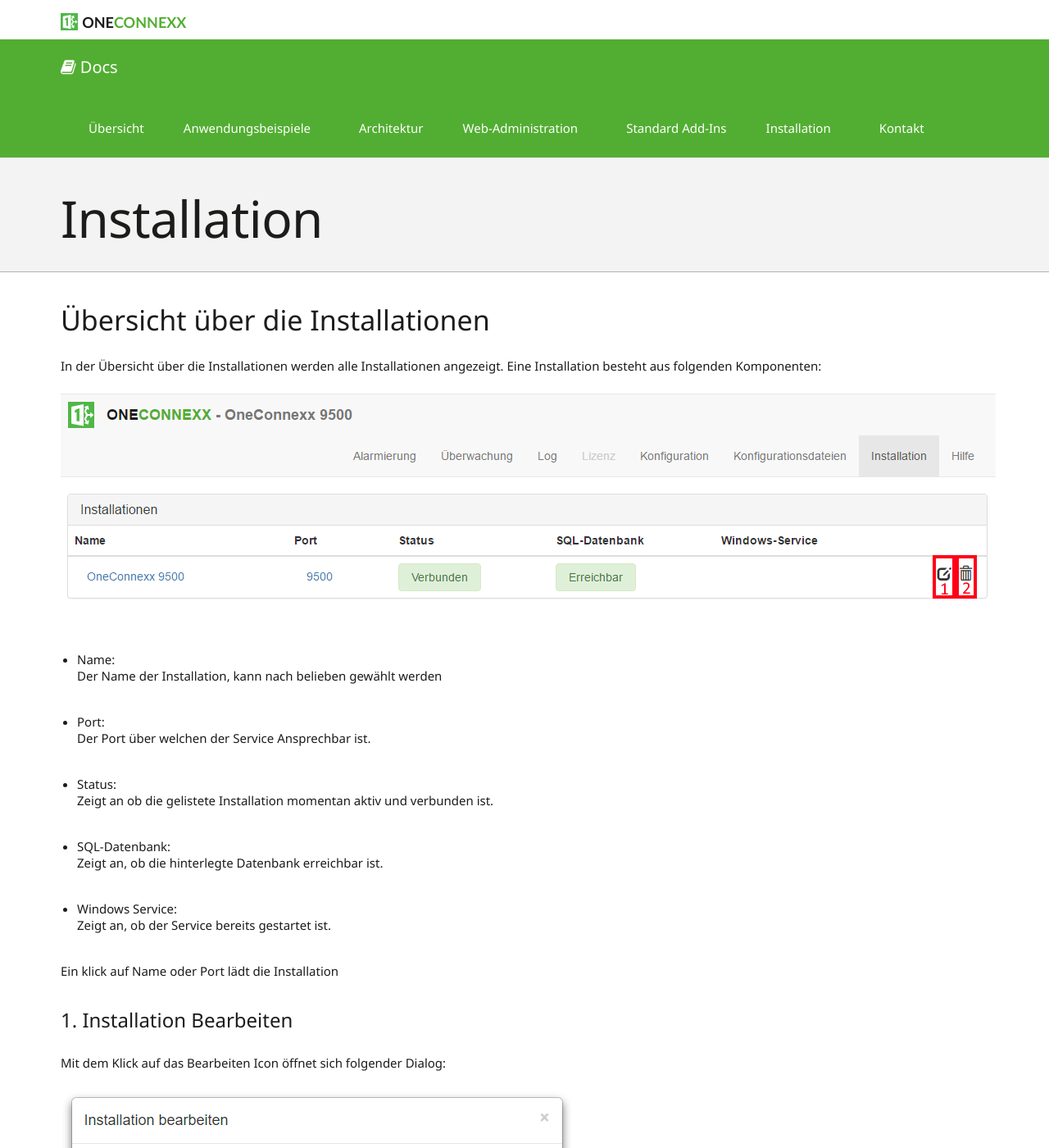
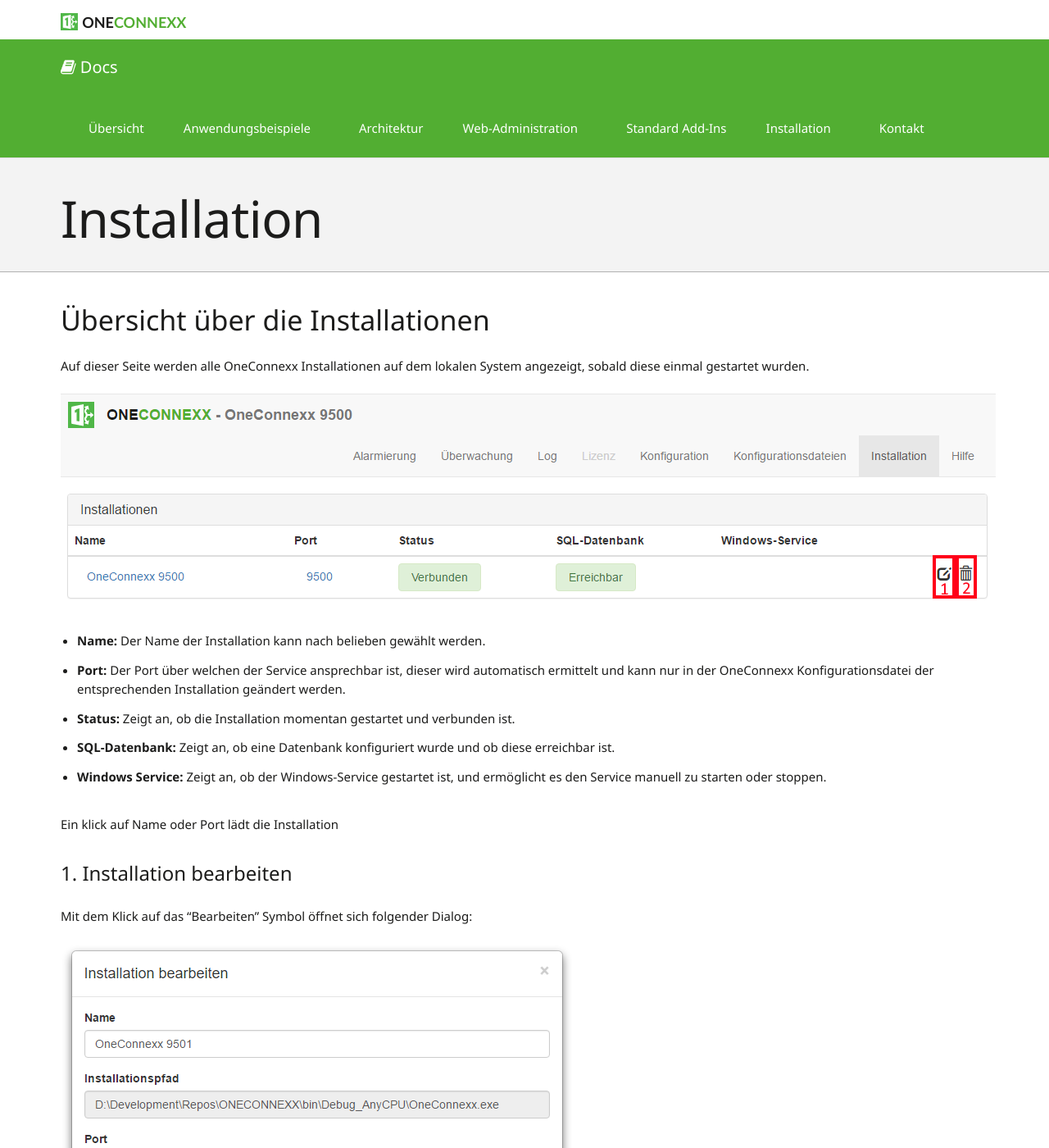
Before and after one commit to primesoft-group/oneconnexx-docs, a Jekyll site: the page built from _pages/webclient/de/installation.md, in a window 1280 px wide and 1400 px high. Shown: the whole window at 82% size. Built offline with Jekyll 4.4.1, drawn with Linux system fonts in a browser that asks for light colours; nearby versions of some CDN libraries; some web fonts are replaced; some of the changed text lies outside the part shown.

Commit message:
Update installation.md

```diff
--- a/_pages/webclient/de/installation.md
+++ b/_pages/webclient/de/installation.md
@@ -6,42 +6,32 @@
 
 ### Übersicht über die Installationen
 
-In der Übersicht über die Installationen werden alle Installationen angezeigt. Eine Installation besteht aus folgenden Komponenten:
+Auf dieser Seite werden alle OneConnexx Installationen auf dem lokalen System angezeigt, sobald diese einmal gestartet wurden.
 
 ![X]({{ site.baseUrl }}/assets/content-images/webclient/de/installation.png "Übersicht Installtionen")
 
 
-* Name:
-Der Name der Installation, kann nach belieben gewählt werden
-
-* Port:
-Der Port über welchen der Service Ansprechbar ist.
-
-* Status:
-Zeigt an ob die gelistete Installation momentan aktiv und verbunden ist.
-
-* SQL-Datenbank:
-Zeigt an, ob die hinterlegte Datenbank erreichbar ist.
-
-* Windows Service:
-Zeigt an, ob der Service bereits gestartet ist.
+* __Name:__ Der Name der Installation kann nach belieben gewählt werden.
+* __Port:__ Der Port über welchen der Service ansprechbar ist, dieser wird automatisch ermittelt und kann nur in der OneConnexx Konfigurationsdatei der entsprechenden Installation geändert werden.
+* __Status:__ Zeigt an, ob die Installation momentan gestartet und verbunden ist.
+* __SQL-Datenbank:__ Zeigt an, ob eine Datenbank konfiguriert wurde und ob diese erreichbar ist.
+* __Windows Service:__ Zeigt an, ob der Windows-Service gestartet ist, und ermöglicht es den Service manuell zu starten oder stoppen.
 
 Ein klick auf Name oder Port lädt die Installation
 
 
-#### 1. Installation Bearbeiten
+#### 1. Installation bearbeiten
 
-Mit dem Klick auf das Bearbeiten Icon öffnet sich folgender Dialog:
+Mit dem Klick auf das "Bearbeiten" Symbol öffnet sich folgender Dialog:
 
  ![X]({{ site.baseUrl }}/assets/content-images/webclient/de/addInstallation.png "Installtion Bearbeiten")
 
- Es können nur die folgenden Parameter angepasst werden:
+Es können nur die folgenden Parameter angepasst werden:
 
  * Name
+ * Verbindungszeichenfolge
+ Die Verbindungszeichenfolge (Connection-String) für die SQL-Datenbank (falls vorhanden). Mit der Schaltfläche "Verbindung prüfen" kann die Verbindung direkt getestet werden.
 
- * Verbindungszeichenfolge
- Die Verbindungszeichenfolge (Connectionstring) für die SQL-Datenbank (falls vorhanden). Mit dem Button unter dem Eingabefeld kann die Verbindung direkt getestet werden.
+#### 2. Installation löschen
 
-#### 2. Installation Löschen
-
- Mit dem Klick auf das Löschen Icon kann eine Installation gelöscht werden
+Mit dem Klick auf das "Löschen" Symbol kann eine Installation aus der Liste entfernt werden. Das entfernen einer Installation ist nur möglich wenn der entsprechende OneConnexx nicht gestartet ist.
```
